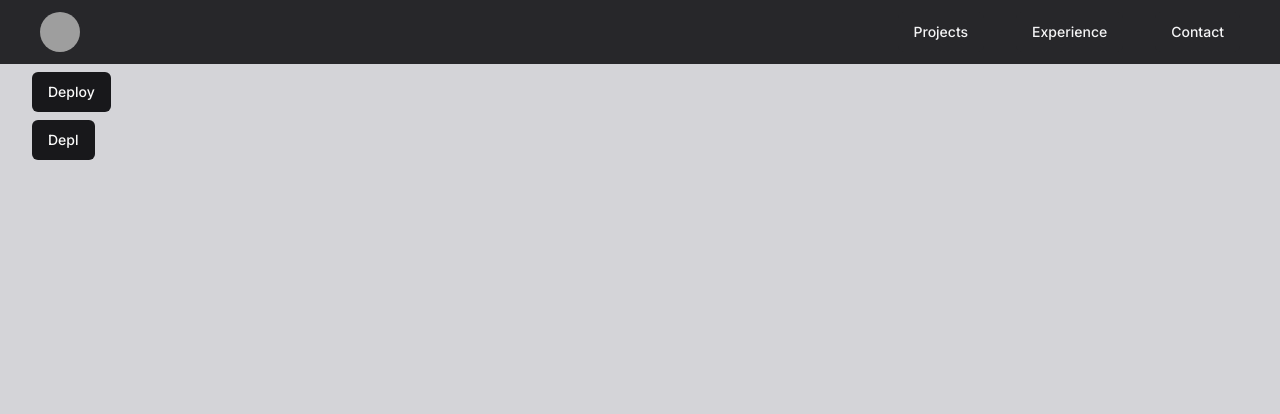
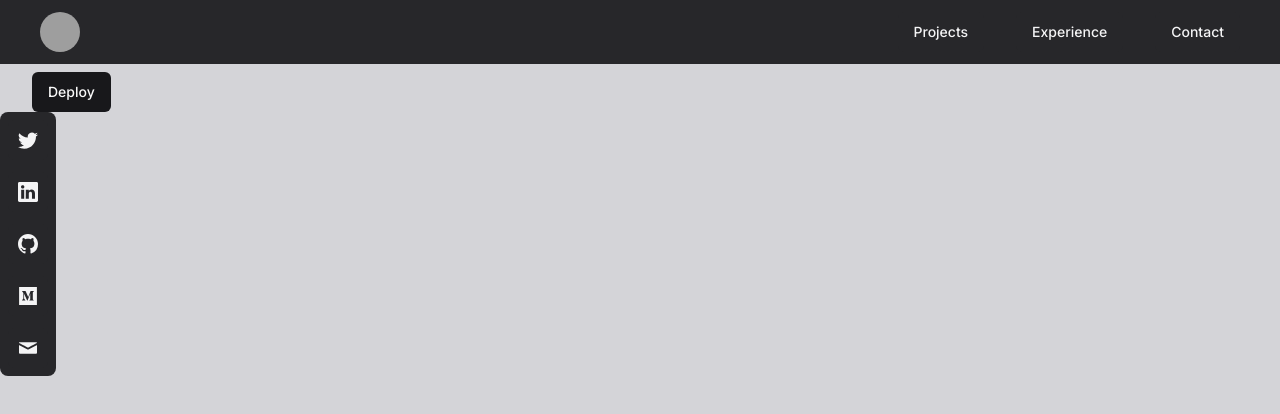
Before and after one commit to KhushMakadia4/Portfolio-V2, a Next.js app: page / in a window 1280 px wide. Shown: the top 414 px of the page. Built offline with nearby package versions, Linux system fonts and the light colour scheme; grey boxes are pictures that could not be loaded.

Commit message:
Socials tray created

```diff
--- a/package.json
+++ b/package.json
@@ -25,6 +25,7 @@
     "postcss": "8.4.26",
     "react": "18.2.0",
     "react-dom": "18.2.0",
+    "react-icons": "^4.10.1",
     "tailwind-merge": "^1.14.0",
     "tailwindcss": "3.3.3",
     "tailwindcss-animate": "^1.0.6",
--- a/src/app/page.tsx
+++ b/src/app/page.tsx
@@ -1,5 +1,6 @@
 // import Image from "next/image"
 
+import SocialsTray from "@/components/SocialsTray"
 import { Button } from "@/components/ui/button"
 
 export default function Home() {
@@ -8,9 +9,7 @@ export default function Home() {
       <div className="flex pt-2 px-8">
         <Button>Deploy</Button>
       </div>
-      <div className="flex pt-2 px-8">
-        <Button>Depl</Button>
-      </div>{" "}
+      <SocialsTray />
       {/* <div className="z-10 w-full max-w-5xl items-center justify-between font-mono text-sm lg:flex">
         <p className="fixed left-0 top-0 flex w-full justify-center border-b border-gray-300 bg-gradient-to-b from-zinc-200 pb-6 pt-8 backdrop-blur-2xl dark:border-neutral-800 dark:bg-zinc-800/30 dark:from-inherit lg:static lg:w-auto  lg:rounded-xl lg:border lg:bg-gray-200 lg:p-4 lg:dark:bg-zinc-800/30">
           Get started by editing&nbsp;
--- a/src/components/Navbar/Desktop.tsx
+++ b/src/components/Navbar/Desktop.tsx
@@ -1,5 +1,3 @@
-"use client"
-
 import Link from "next/link"
 import { Avatar, AvatarFallback, AvatarImage } from "../ui/avatar"
 import { Button } from "../ui/button"
--- /dev/null
+++ b/src/components/SocialsTray.tsx
@@ -0,0 +1,118 @@
+"use client"
+
+import { useIsDesktop } from "@/hooks/useBreakpoint"
+import React, { ReactElement } from "react"
+import { Button } from "./ui/button"
+import Link from "next/link"
+
+const SocialsTray = () => {
+  const socials: {
+    logo: ReactElement
+    link: string
+  }[] = [
+    {
+      logo: (
+        <svg
+          fill="currentColor"
+          viewBox="0 0 16 16"
+          className="w-4 h-4 lg:w-5 lg:h-5 stroke-0 stroke-zinc-200"
+        >
+          <path d="M5.026 15c6.038 0 9.341-5.003 9.341-9.334 0-.14 0-.282-.006-.422A6.685 6.685 0 0016 3.542a6.658 6.658 0 01-1.889.518 3.301 3.301 0 001.447-1.817 6.533 6.533 0 01-2.087.793A3.286 3.286 0 007.875 6.03a9.325 9.325 0 01-6.767-3.429 3.289 3.289 0 001.018 4.382A3.323 3.323 0 01.64 6.575v.045a3.288 3.288 0 002.632 3.218 3.203 3.203 0 01-.865.115 3.23 3.23 0 01-.614-.057 3.283 3.283 0 003.067 2.277A6.588 6.588 0 01.78 13.58a6.32 6.32 0 01-.78-.045A9.344 9.344 0 005.026 15z" />
+        </svg>
+      ),
+      link: "https://twitter.com/kmak404"
+    },
+    {
+      logo: (
+        <svg
+          fill="currentColor"
+          viewBox="0 0 16 16"
+          className="w-4 h-4 lg:w-5 lg:h-5 stroke-0 stroke-zinc-200"
+        >
+          <path d="M0 1.146C0 .513.526 0 1.175 0h13.65C15.474 0 16 .513 16 1.146v13.708c0 .633-.526 1.146-1.175 1.146H1.175C.526 16 0 15.487 0 14.854V1.146zm4.943 12.248V6.169H2.542v7.225h2.401zm-1.2-8.212c.837 0 1.358-.554 1.358-1.248-.015-.709-.52-1.248-1.342-1.248-.822 0-1.359.54-1.359 1.248 0 .694.521 1.248 1.327 1.248h.016zm4.908 8.212V9.359c0-.216.016-.432.08-.586.173-.431.568-.878 1.232-.878.869 0 1.216.662 1.216 1.634v3.865h2.401V9.25c0-2.22-1.184-3.252-2.764-3.252-1.274 0-1.845.7-2.165 1.193v.025h-.016a5.54 5.54 0 01.016-.025V6.169h-2.4c.03.678 0 7.225 0 7.225h2.4z" />
+        </svg>
+      ),
+      link: "https://www.linkedin.com/in/khush-makadia/"
+    },
+    {
+      logo: (
+        <svg
+          fill="currentColor"
+          viewBox="0 0 16 16"
+          className="w-4 h-4 lg:w-5 lg:h-5 stroke-0 stroke-zinc-200"
+        >
+          <path d="M8 0C3.58 0 0 3.58 0 8c0 3.54 2.29 6.53 5.47 7.59.4.07.55-.17.55-.38 0-.19-.01-.82-.01-1.49-2.01.37-2.53-.49-2.69-.94-.09-.23-.48-.94-.82-1.13-.28-.15-.68-.52-.01-.53.63-.01 1.08.58 1.23.82.72 1.21 1.87.87 2.33.66.07-.52.28-.87.51-1.07-1.78-.2-3.64-.89-3.64-3.95 0-.87.31-1.59.82-2.15-.08-.2-.36-1.02.08-2.12 0 0 .67-.21 2.2.82.64-.18 1.32-.27 2-.27.68 0 1.36.09 2 .27 1.53-1.04 2.2-.82 2.2-.82.44 1.1.16 1.92.08 2.12.51.56.82 1.27.82 2.15 0 3.07-1.87 3.75-3.65 3.95.29.25.54.73.54 1.48 0 1.07-.01 1.93-.01 2.2 0 .21.15.46.55.38A8.012 8.012 0 0016 8c0-4.42-3.58-8-8-8z" />
+        </svg>
+      ),
+      link: "https://github.com/KhushMakadia4"
+    },
+    {
+      logo: (
+        <svg
+          viewBox="0 0 512 512"
+          fill="currentColor"
+          className="w-4 h-4 lg:w-5 lg:h-5 stroke-0 stroke-zinc-200"
+        >
+          <path d="M28 28v456h456V28H28zm378.83 108.04l-24.46 23.45a7.162 7.162 0 00-2.72 6.86v172.28c-.44 2.61.61 5.26 2.72 6.86l23.88 23.45v5.15H286.13v-5.15l24.74-24.02c2.43-2.43 2.43-3.15 2.43-6.86V198.81l-68.79 174.71h-9.3l-80.09-174.71v117.1c-.67 4.92.97 9.88 4.43 13.44l32.18 39.03v5.15h-91.24v-5.15l32.18-39.03c3.44-3.57 4.98-8.56 4.15-13.44V180.5c.38-3.76-1.05-7.48-3.86-10.01l-28.6-34.46v-5.15h88.81l68.65 150.55 60.35-150.55h84.66v5.16z" />
+        </svg>
+      ),
+      link: "https://medium.com/@kmakadia4"
+    },
+    {
+      logo: (
+        <svg
+          viewBox="0 0 900 1000"
+          fill="currentColor"
+          className="w-4 h-4 lg:w-5 lg:h-5 stroke-0 stroke-zinc-200"
+        >
+          <path d="M30 264C8.667 252-.667 238.667 2 224c1.333-9.333 10-14 26-14h846c25.333 0 32 10.667 20 32-5.333 9.333-13.333 16.667-24 22-9.333 4-73.333 38-192 102s-179.333 96.667-182 98c-10.667 6.667-26 10-46 10-18.667 0-34-3.333-46-10-2.667-1.333-63.333-34-182-98S39.333 268 30 264m850 100c13.333-6.667 20-3.333 20 10v368c0 10.667-5.667 21.333-17 32-11.333 10.667-22.333 16-33 16H50c-10.667 0-21.667-5.333-33-16-11.333-10.667-17-21.333-17-32V374c0-13.333 6.667-16.667 20-10l384 200c12 6.667 27.333 10 46 10s34-3.333 46-10l384-200" />
+        </svg>
+      ),
+      link: "mailto:kmakadia4@gmail.com"
+    }
+  ]
+
+  return (
+    <>
+      {useIsDesktop() ? (
+        <div className="flex flex-col bg-zinc-800 w-max rounded-lg space-y-3 p-2">
+          {socials.map((social, i) => {
+            return (
+              <Link
+                href={social.link}
+                key={`${i}-${social.link}`}
+                legacyBehavior
+              >
+                <a target="_blank" rel="noopener noreferrer">
+                  <Button size="social" variant="social">
+                    {social.logo}
+                  </Button>
+                </a>
+              </Link>
+            )
+          })}
+        </div>
+      ) : (
+        <div className="flex bg-zinc-800 h-max rounded-lg space-x-3 p-1">
+          {socials.map((social, i) => {
+            return (
+              <Link
+                href={social.link}
+                key={`${i}-${social.link}`}
+                legacyBehavior
+              >
+                <a target="_blank" rel="noopener noreferrer">
+                  <Button size="social" variant="social">
+                    {social.logo}
+                  </Button>
+                </a>
+              </Link>
+            )
+          })}
+        </div>
+      )}
+    </>
+  )
+}
+
+export default SocialsTray
--- a/src/components/ui/button.tsx
+++ b/src/components/ui/button.tsx
@@ -18,13 +18,15 @@ const buttonVariants = cva(
           "bg-secondary text-secondary-foreground hover:bg-secondary/80",
         ghost: "hover:bg-accent hover:text-accent-foreground",
         link: "text-zinc-100 underline-offset-4 hover:underline",
-        navbar: "bg-zinc-800 text-zinc-100 hover:bg-zinc-700"
+        navbar: "bg-zinc-800 text-zinc-100 hover:bg-zinc-700",
+        social: "bg-zinc-800 text-zinc-100 hover:bg-zinc-700"
       },
       size: {
         default: "h-10 px-4 py-2",
         sm: "h-9 rounded-md px-3",
         lg: "h-11 rounded-md px-8",
-        icon: "h-10 w-10"
+        icon: "h-10 w-10",
+        social: "h-10 w-10"
       }
     },
     defaultVariants: {
```
Also changed, not shown: 1 other file (tests, documents, lock files or other folders).
